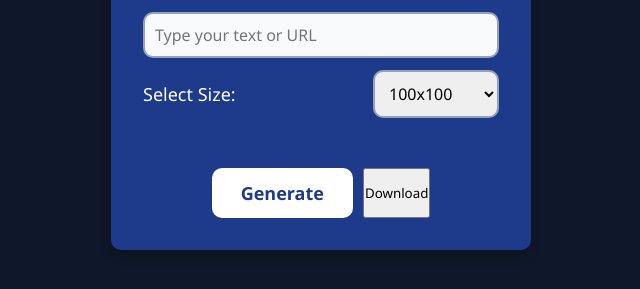
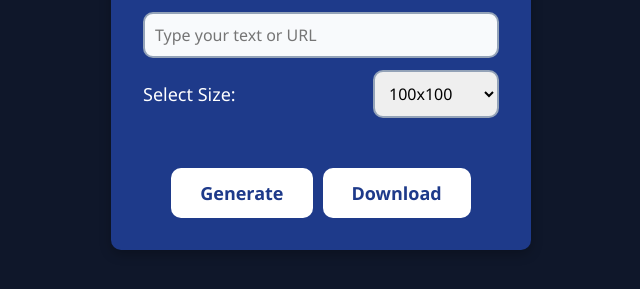
Before and after one commit to johnmasih/QR-Code-Generator, a plain HTML site: page index.html in a window 1280 px wide. Shown: the part 319-608 px from the top of the page, without its empty margins (319-959 px from the left). Drawn offline with Linux system fonts and the light colour scheme.

Commit message:
Updated Download

```diff
--- a/style.css
+++ b/style.css
@@ -87,7 +87,8 @@ select:focus {
     margin-top: 10px;
 }
 
-.qr-footer a {
+.qr-footer a,
+#downloadBtn {
     background-color: var(--secondary-color);
     text-decoration: none;
     font-size: 18px;
@@ -97,12 +98,16 @@ select:focus {
     border-radius: var(--border-radius);
     transition: 0.25s ease-in-out;
     border: 1px solid transparent;
+    display: inline-block;
+    cursor: pointer;
 }
 
-.qr-footer a:hover {
+.qr-footer a:hover,
+#downloadBtn:hover {
     background-color: #e2e8f0;
     border-color: #cbd5e1;
 }
+
 
 .qr-body {
     display: grid;
```
